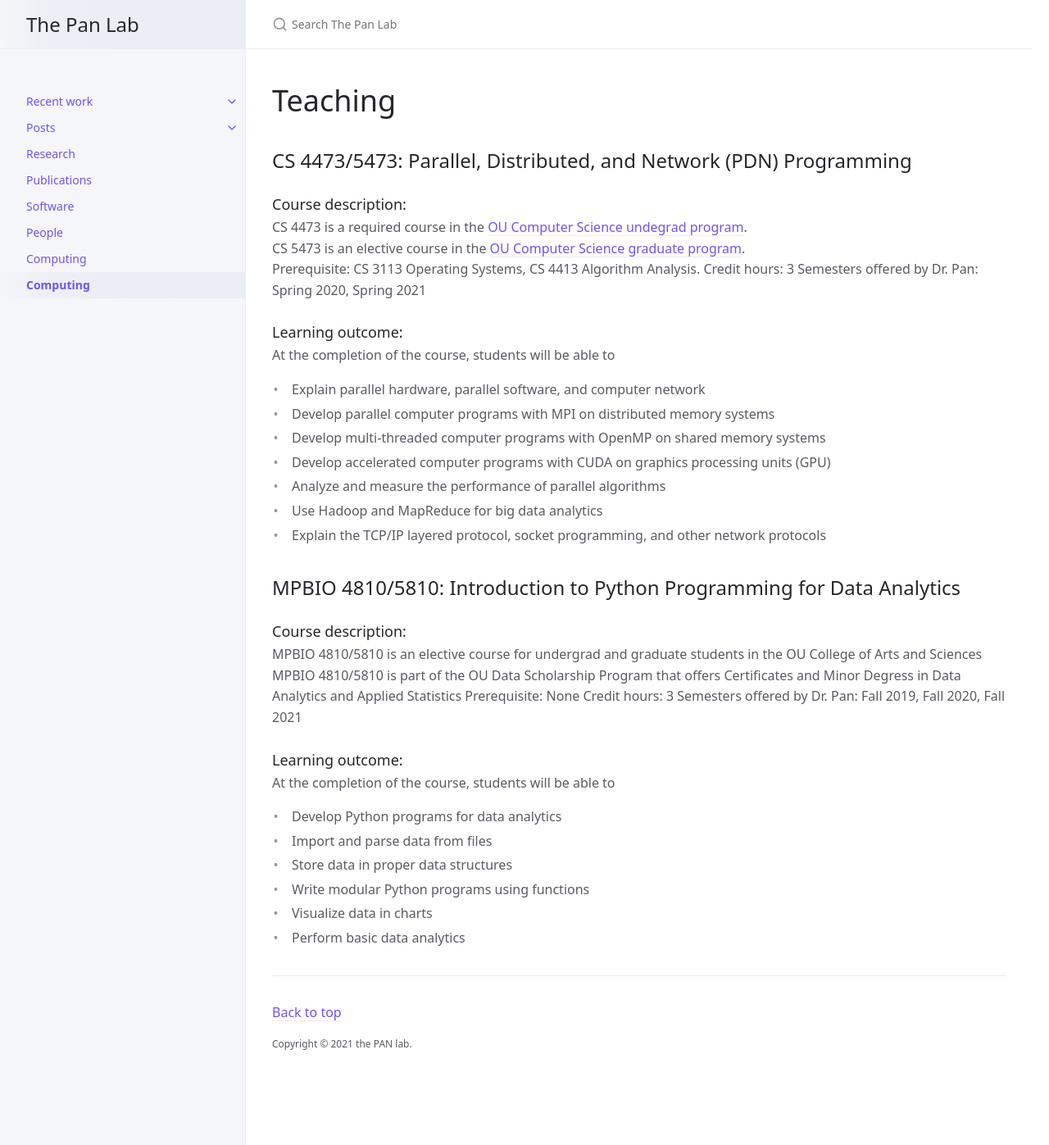
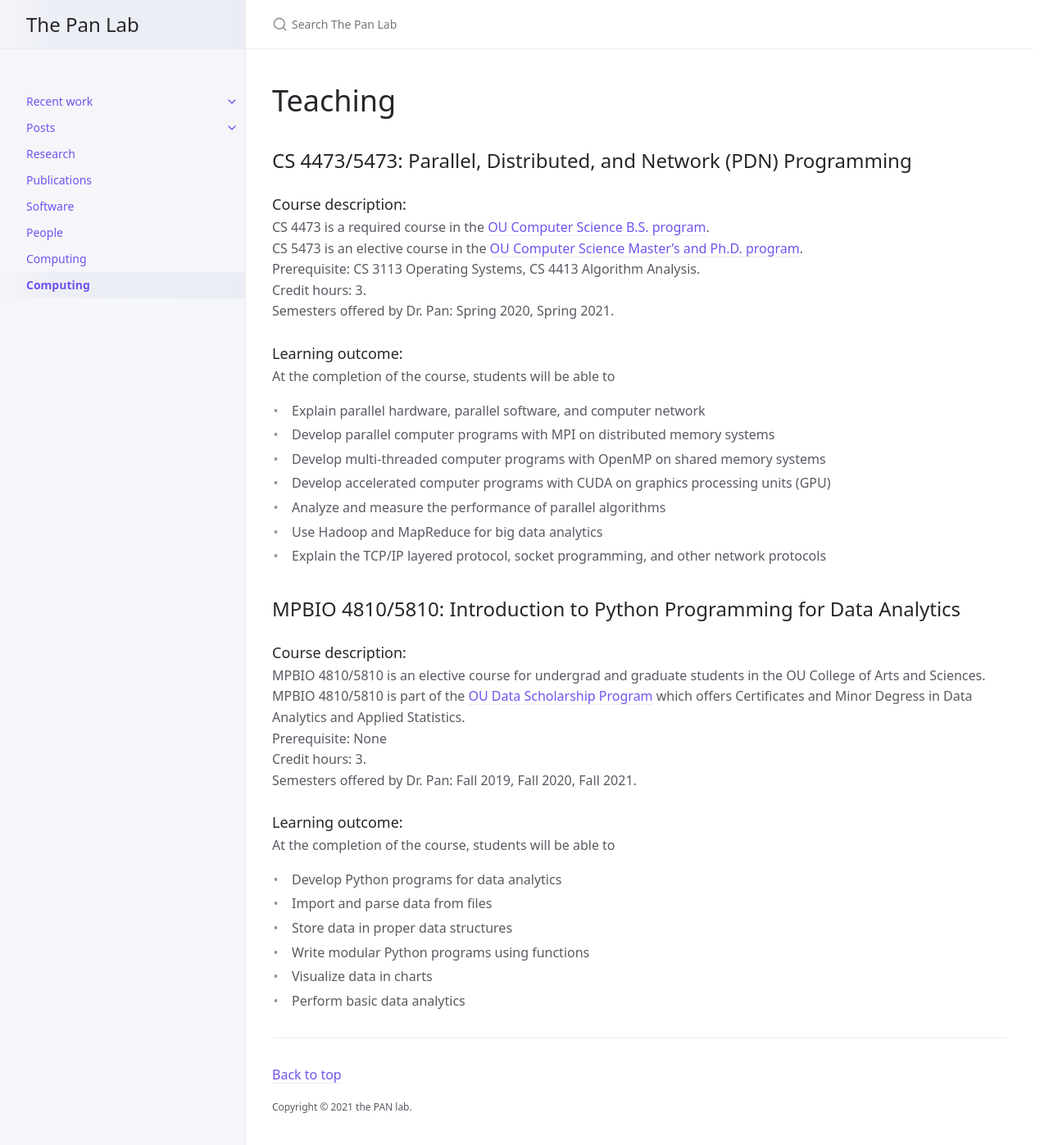
Before and after one commit to thepanlab/thepanlab.github.io, a Jekyll site: the page built from docs/teaching.md, in a window 1280 px wide and 1400 px high. Shown: the top 1397 px of the window at 82% size. Built offline with Jekyll 4.4.1, drawn with Linux system fonts in a browser that asks for light colours.

Commit message:
Update teaching.md

```diff
--- a/docs/teaching.md
+++ b/docs/teaching.md
@@ -8,11 +8,11 @@
 ## CS 4473/5473: Parallel, Distributed, and Network (PDN) Programming
 
 ### Course description:
-CS 4473 is a required course in the [OU Computer Science undegrad program](https://www.ou.edu/coe/cs/academics/undergrad/deg_plans_flowcharts).
-CS 5473 is an elective course in the [OU Computer Science graduate program](https://www.ou.edu/content/dam/CoE/CS/PDFs/Forms/Apps/PhD_StudentChecklist_Fall2021.pdf).
+CS 4473 is a required course in the [OU Computer Science B.S. program](https://www.ou.edu/coe/cs/academics/undergrad/deg_plans_flowcharts).
+CS 5473 is an elective course in the [OU Computer Science Master's and Ph.D. program](https://www.ou.edu/content/dam/CoE/CS/PDFs/Forms/Apps/PhD_StudentChecklist_Fall2021.pdf).
 Prerequisite: CS 3113 Operating Systems, CS 4413 Algorithm Analysis.
-Credit hours: 3
-Semesters offered by Dr. Pan: Spring 2020, Spring 2021
+Credit hours: 3.
+Semesters offered by Dr. Pan: Spring 2020, Spring 2021.
 
 ### Learning outcome:
 At the completion of the course, students will be able to
@@ -27,11 +27,11 @@
 ## MPBIO 4810/5810: Introduction to Python Programming for Data Analytics
 
 ### Course description:
-MPBIO 4810/5810 is an elective course for undergrad and graduate students in the OU College of Arts and Sciences
-MPBIO 4810/5810 is part of the OU Data Scholarship Program that offers Certificates and Minor Degress in Data Analytics and Applied Statistics
+MPBIO 4810/5810 is an elective course for undergrad and graduate students in the OU College of Arts and Sciences.
+MPBIO 4810/5810 is part of the [OU Data Scholarship Program](https://www.ou.edu/cas/datascholarship) which offers Certificates and Minor Degress in Data Analytics and Applied Statistics.
 Prerequisite: None
-Credit hours: 3
-Semesters offered by Dr. Pan: Fall 2019, Fall 2020, Fall 2021
+Credit hours: 3.
+Semesters offered by Dr. Pan: Fall 2019, Fall 2020, Fall 2021.
 
 ### Learning outcome:
 At the completion of the course, students will be able to
```
